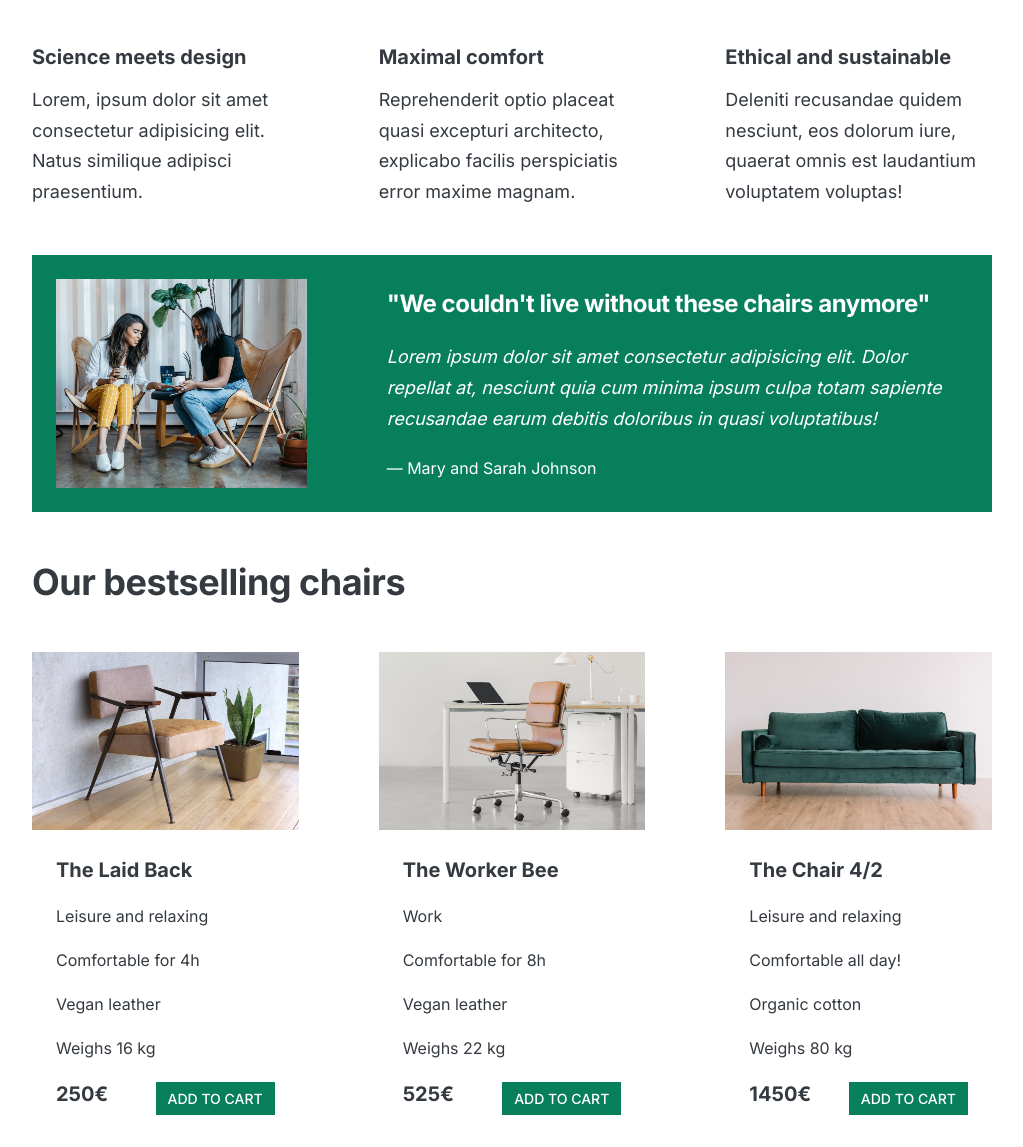
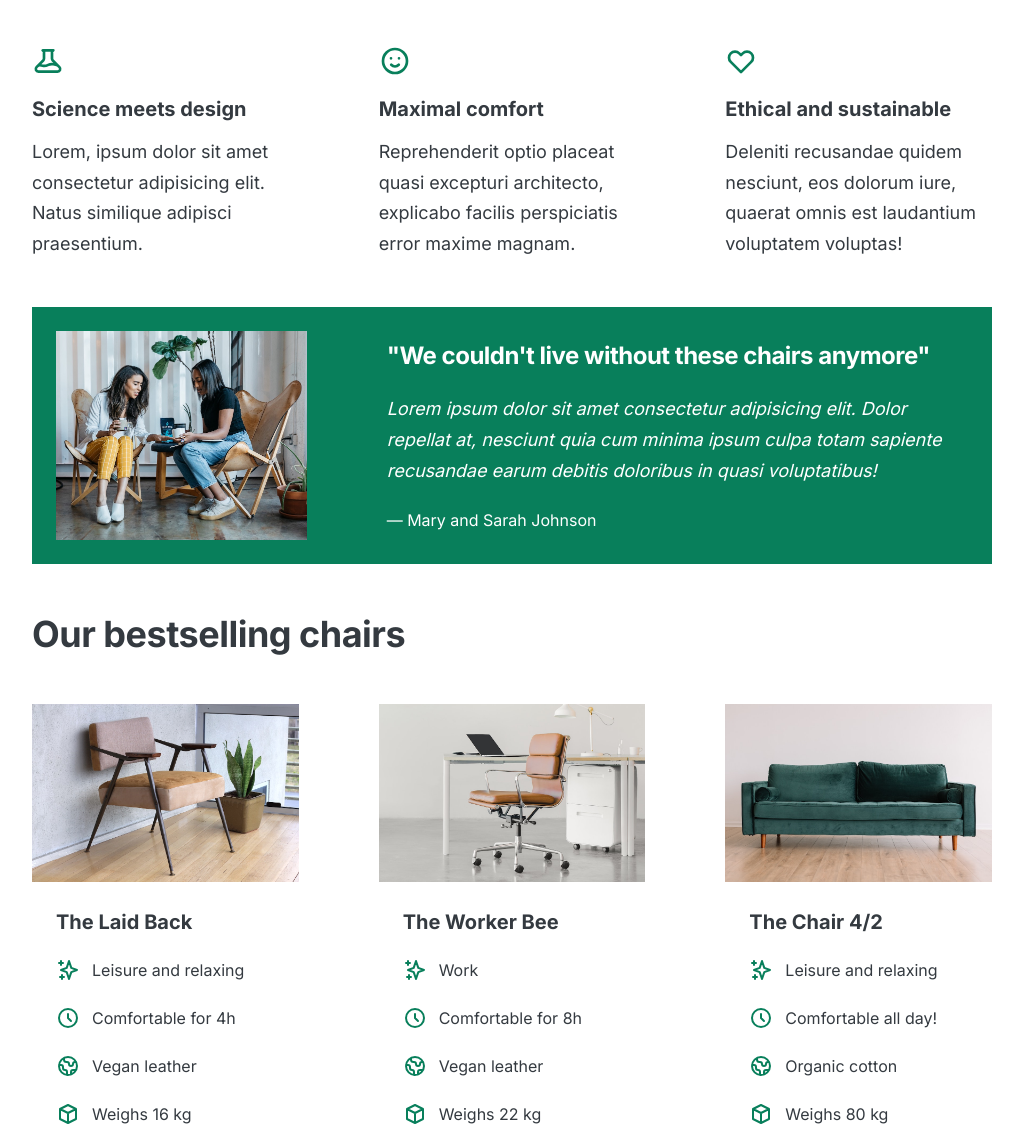
Before and after one commit to viniciusshenri96/lisbon-chair-shop, a plain HTML site: page index.html in a window 1280 px wide. Shown: the part 583-1730 px from the top of the page, without its empty margins (128-1151 px from the left). Drawn offline with Linux system fonts and the light colour scheme.

Commit message:
Adicionado ícones ao projeto

```diff
--- a/css/style.css
+++ b/css/style.css
@@ -107,6 +107,10 @@ img {
 
 /* FEATURES */
 .features-icon {
+  stroke: #087f5b;
+  width: 32px;
+  height: 32px;
+  margin-bottom: 16px;
 }
 
 .features-title {
@@ -170,6 +174,9 @@ h3 {
 }
 
 .chair-icon {
+  stroke: #087f5b;
+  width: 24px;
+  height: 24px;
 }
 
 .chair-price {
--- a/index.html
+++ b/index.html
@@ -34,6 +34,9 @@
       <h2>What makes our chairs special</h2>
       <div class="grid-3-cols">
         <div>
+          <svg xmlns="http://www.w3.org/2000/svg" class="features-icon" fill="none" viewBox="0 0 24 24" stroke="currentColor" stroke-width="2">
+            <path stroke-linecap="round" stroke-linejoin="round" d="M19.428 15.428a2 2 0 00-1.022-.547l-2.387-.477a6 6 0 00-3.86.517l-.318.158a6 6 0 01-3.86.517L6.05 15.21a2 2 0 00-1.806.547M8 4h8l-1 1v5.172a2 2 0 00.586 1.414l5 5c1.26 1.26.367 3.414-1.415 3.414H4.828c-1.782 0-2.674-2.154-1.414-3.414l5-5A2 2 0 009 10.172V5L8 4z" />
+          </svg>
           <p class="features-title"><strong>Science meets design</strong></p>
           <p class="features-text">
             Lorem, ipsum dolor sit amet consectetur adipisicing elit. Natus
@@ -42,6 +45,9 @@
         </div>
 
         <div>
+          <svg xmlns="http://www.w3.org/2000/svg" class="features-icon" fill="none" viewBox="0 0 24 24" stroke="currentColor" stroke-width="2">
+            <path stroke-linecap="round" stroke-linejoin="round" d="M14.828 14.828a4 4 0 01-5.656 0M9 10h.01M15 10h.01M21 12a9 9 0 11-18 0 9 9 0 0118 0z" />
+          </svg>
           <p class="features-title">
             <strong>Maximal comfort</strong>
           </p>
@@ -52,6 +58,9 @@
         </div>
 
         <div>
+          <svg xmlns="http://www.w3.org/2000/svg" class="features-icon" fill="none" viewBox="0 0 24 24" stroke="currentColor" stroke-width="2">
+            <path stroke-linecap="round" stroke-linejoin="round" d="M4.318 6.318a4.5 4.5 0 000 6.364L12 20.364l7.682-7.682a4.5 4.5 0 00-6.364-6.364L12 7.636l-1.318-1.318a4.5 4.5 0 00-6.364 0z" />
+          </svg>
           <p class="features-title">
             <strong>Ethical and sustainable</strong>
           </p>
@@ -87,16 +96,28 @@
             <h3>The Laid Back</h3>
             <ul class="chair-details">
               <li>
+                <svg xmlns="http://www.w3.org/2000/svg" class="chair-icon" fill="none" viewBox="0 0 24 24" stroke="currentColor" stroke-width="2">
+                  <path stroke-linecap="round" stroke-linejoin="round" d="M5 3v4M3 5h4M6 17v4m-2-2h4m5-16l2.286 6.857L21 12l-5.714 2.143L13 21l-2.286-6.857L5 12l5.714-2.143L13 3z" />
+                </svg>
                 <!-- Span is a generic INLINE text element, it doesn't have any meaning. It's like a div element, but inline -->
                 <span>Leisure and relaxing</span>
               </li>
               <li>
+                <svg xmlns="http://www.w3.org/2000/svg" class="chair-icon" fill="none" viewBox="0 0 24 24" stroke="currentColor" stroke-width="2">
+                  <path stroke-linecap="round" stroke-linejoin="round" d="M12 8v4l3 3m6-3a9 9 0 11-18 0 9 9 0 0118 0z" />
+                </svg>
                 <span>Comfortable for 4h</span>
               </li>
               <li>
+                <svg xmlns="http://www.w3.org/2000/svg" class="chair-icon" fill="none" viewBox="0 0 24 24" stroke="currentColor" stroke-width="2">
+                  <path stroke-linecap="round" stroke-linejoin="round" d="M3.055 11H5a2 2 0 012 2v1a2 2 0 002 2 2 2 0 012 2v2.945M8 3.935V5.5A2.5 2.5 0 0010.5 8h.5a2 2 0 012 2 2 2 0 104 0 2 2 0 012-2h1.064M15 20.488V18a2 2 0 012-2h3.064M21 12a9 9 0 11-18 0 9 9 0 0118 0z" />
+                </svg>
                 <span>Vegan leather</span>
               </li>
               <li>
+                <svg xmlns="http://www.w3.org/2000/svg" class="chair-icon" fill="none" viewBox="0 0 24 24" stroke="currentColor" stroke-width="2">
+                  <path stroke-linecap="round" stroke-linejoin="round" d="M20 7l-8-4-8 4m16 0l-8 4m8-4v10l-8 4m0-10L4 7m8 4v10M4 7v10l8 4" />
+                </svg>
                 <span>Weighs 16 kg</span>
               </li>
             </ul>
@@ -113,15 +134,28 @@
             <h3>The Worker Bee</h3>
             <ul class="chair-details">
               <li>
+                <svg xmlns="http://www.w3.org/2000/svg" class="chair-icon" fill="none" viewBox="0 0 24 24" stroke="currentColor" stroke-width="2">
+                  <path stroke-linecap="round" stroke-linejoin="round" d="M5 3v4M3 5h4M6 17v4m-2-2h4m5-16l2.286 6.857L21 12l-5.714 2.143L13 21l-2.286-6.857L5 12l5.714-2.143L13 3z" />
+                </svg>
                 <span>Work</span>
               </li>
               <li>
+                <svg xmlns="http://www.w3.org/2000/svg" class="chair-icon" fill="none" viewBox="0 0 24 24" stroke="currentColor" stroke-width="2">
+                  <path stroke-linecap="round" stroke-linejoin="round" d="M12 8v4l3 3m6-3a9 9 0 11-18 0 9 9 0 0118 0z" />
+                </svg>
                 <span>Comfortable for 8h</span>
               </li>
               <li>
+                <svg xmlns="http://www.w3.org/2000/svg" class="chair-icon" fill="none" viewBox="0 0 24 24" stroke="currentColor" stroke-width="2">
+                  <path stroke-linecap="round" stroke-linejoin="round" d="M3.055 11H5a2 2 0 012 2v1a2 2 0 002 2 2 2 0 012 2v2.945M8 3.935V5.5A2.5 2.5 0 0010.5 8h.5a2 2 0 012 2 2 2 0 104 0 2 2 0 012-2h1.064M15 20.488V18a2 2 0 012-2h3.064M21 12a9 9 0 11-18 0 9 9 0 0118 0z" />
+                </svg>
                 <span>Vegan leather</span>
               </li>
               <li>
+
+                <svg xmlns="http://www.w3.org/2000/svg" class="chair-icon" fill="none" viewBox="0 0 24 24" stroke="currentColor" stroke-width="2">
+                  <path stroke-linecap="round" stroke-linejoin="round" d="M20 7l-8-4-8 4m16 0l-8 4m8-4v10l-8 4m0-10L4 7m8 4v10M4 7v10l8 4" />
+                </svg>
                 <span>Weighs 22 kg</span>
               </li>
             </ul>
@@ -138,15 +172,27 @@
             <h3>The Chair 4/2</h3>
             <ul class="chair-details">
               <li>
+                <svg xmlns="http://www.w3.org/2000/svg" class="chair-icon" fill="none" viewBox="0 0 24 24" stroke="currentColor" stroke-width="2">
+                  <path stroke-linecap="round" stroke-linejoin="round" d="M5 3v4M3 5h4M6 17v4m-2-2h4m5-16l2.286 6.857L21 12l-5.714 2.143L13 21l-2.286-6.857L5 12l5.714-2.143L13 3z" />
+                </svg>
                 <span>Leisure and relaxing</span>
               </li>
               <li>
+                <svg xmlns="http://www.w3.org/2000/svg" class="chair-icon" fill="none" viewBox="0 0 24 24" stroke="currentColor" stroke-width="2">
+                  <path stroke-linecap="round" stroke-linejoin="round" d="M12 8v4l3 3m6-3a9 9 0 11-18 0 9 9 0 0118 0z" />
+                </svg>
                 <span>Comfortable all day!</span>
               </li>
               <li>
+                <svg xmlns="http://www.w3.org/2000/svg" class="chair-icon" fill="none" viewBox="0 0 24 24" stroke="currentColor" stroke-width="2">
+                  <path stroke-linecap="round" stroke-linejoin="round" d="M3.055 11H5a2 2 0 012 2v1a2 2 0 002 2 2 2 0 012 2v2.945M8 3.935V5.5A2.5 2.5 0 0010.5 8h.5a2 2 0 012 2 2 2 0 104 0 2 2 0 012-2h1.064M15 20.488V18a2 2 0 012-2h3.064M21 12a9 9 0 11-18 0 9 9 0 0118 0z" />
+                </svg>
                 <span>Organic cotton</span>
               </li>
               <li>
+                <svg xmlns="http://www.w3.org/2000/svg" class="chair-icon" fill="none" viewBox="0 0 24 24" stroke="currentColor" stroke-width="2">
+                  <path stroke-linecap="round" stroke-linejoin="round" d="M20 7l-8-4-8 4m16 0l-8 4m8-4v10l-8 4m0-10L4 7m8 4v10M4 7v10l8 4" />
+                </svg>
                 <span>Weighs 80 kg</span>
               </li>
             </ul>
```
